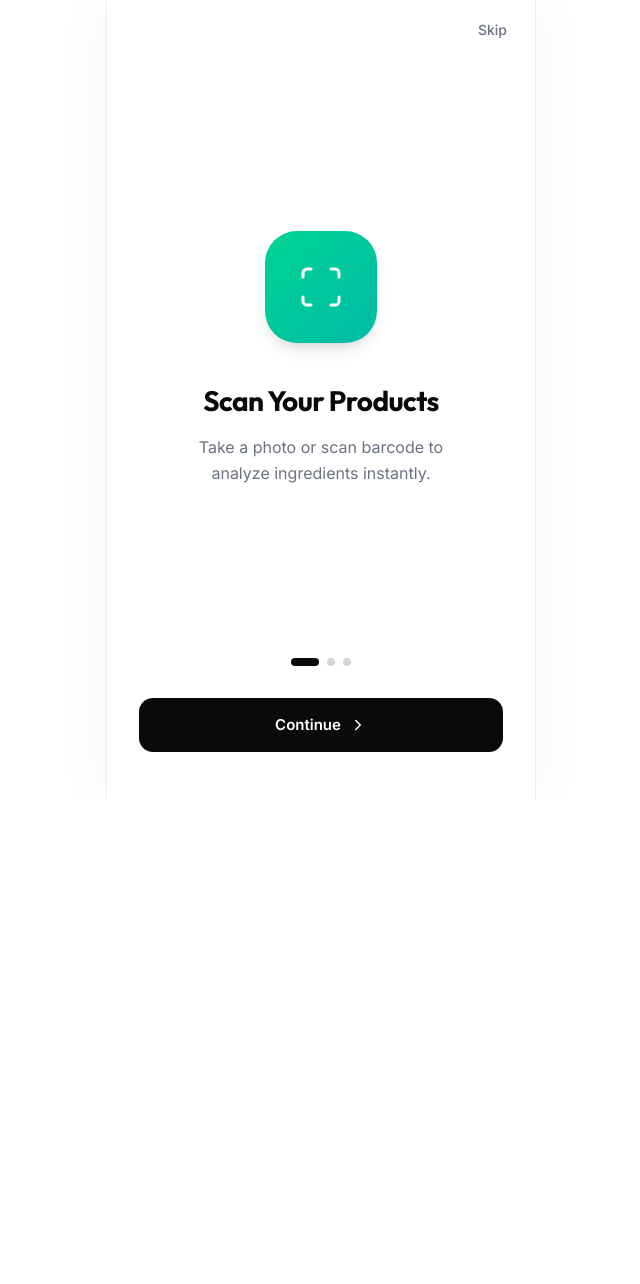
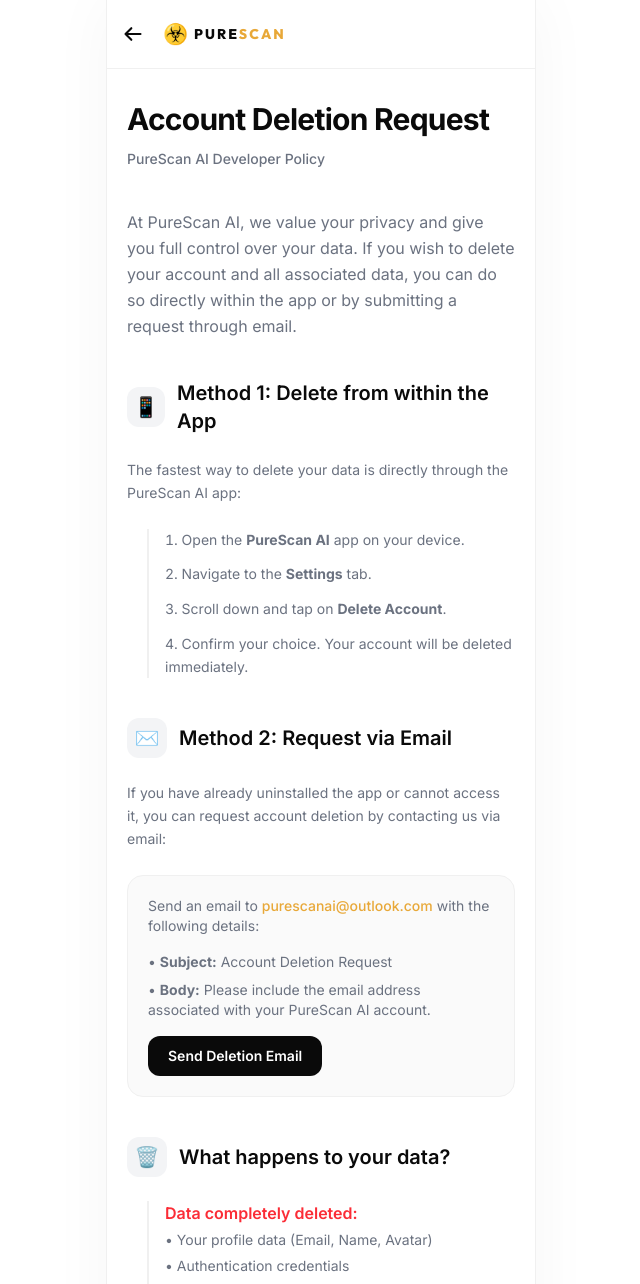
Before and after one commit to mohsinuddin1/webtoxic, a React (Vite) app: page /delete-account in a window 1280 px wide. Before the commit this address led to /onboarding. Shown: the top 1284 px of the page, without its empty margins (319-959 px from the left). Before the commit the page ends 800 px from the top, so only its background shows below. Built offline with nearby package versions, Linux system fonts and the light colour scheme; no server answers.

Commit message:
acc delete

```diff
--- a/src/App.jsx
+++ b/src/App.jsx
@@ -11,6 +11,7 @@
 import Paywall from './pages/Paywall'
 import Settings from './pages/Settings'
 import PrivacyPolicy from './pages/Legal'
+import AccountDeletion from './pages/AccountDeletion'
 
 
 const queryClient = new QueryClient()
@@ -105,6 +106,10 @@
         element={<PrivacyPolicy />}
       />
       <Route
+        path="/delete-account"
+        element={<AccountDeletion />}
+      />
+      <Route
         path="/settings"
         element={
           <ProtectedRoute>
--- /dev/null
+++ b/src/pages/AccountDeletion.jsx
@@ -0,0 +1,118 @@
+import { Link } from 'react-router-dom';
+
+export default function AccountDeletion() {
+    return (
+        <div className="min-h-dvh bg-[var(--color-surface)] text-[var(--color-text-primary)] animate-fade-in-up">
+            {/* Header */}
+            <header className="sticky top-0 z-50 glass border-b border-[var(--color-border-light)] px-4 py-4 flex items-center gap-3">
+                <Link to="/" className="p-2 -ml-2 rounded-full hover:bg-[var(--color-surface-muted)] transition-colors active:scale-95">
+                    <svg className="w-5 h-5 text-[var(--color-text-primary)]" fill="none" viewBox="0 0 24 24" stroke="currentColor">
+                        <path strokeLinecap="round" strokeLinejoin="round" strokeWidth={2.5} d="M10 19l-7-7m0 0l7-7m-7 7h18" />
+                    </svg>
+                </Link>
+                <div className="flex items-center gap-1.5 flex-1">
+                    <span className="text-xl">☣️</span>
+                    <span className="text-brand text-sm tracking-[0.15em] font-bold">
+                        PURE<span className="text-[var(--color-accent)]">SCAN</span>
+                    </span>
+                </div>
+            </header>
+
+            <main className="px-5 py-8 pb-32 max-w-2xl mx-auto space-y-10">
+                <div>
+                    <h1 className="text-3xl font-bold tracking-tight mb-3">Account Deletion Request</h1>
+                    <p className="text-[var(--color-text-secondary)] text-sm font-medium">
+                        PureScan AI Developer Policy
+                    </p>
+                </div>
+
+                <section className="space-y-4">
+                    <p className="text-[var(--color-text-secondary)] leading-relaxed">
+                        At PureScan AI, we value your privacy and give you full control over your data. If you wish to delete your account and all associated data, you can do so directly within the app or by submitting a request through email.
+                    </p>
+                </section>
+
+                <section className="space-y-6">
+                    <div className="flex items-center gap-3">
+                        <div className="w-10 h-10 rounded-xl bg-[var(--color-surface-muted)] flex items-center justify-center text-xl">
+                            📱
+                        </div>
+                        <h2 className="text-xl font-semibold">Method 1: Delete from within the App</h2>
+                    </div>
+
+                    <p className="text-sm text-[var(--color-text-secondary)] leading-relaxed">
+                        The fastest way to delete your data is directly through the PureScan AI app:
+                    </p>
+
+                    <ol className="space-y-3 text-[var(--color-text-secondary)] text-sm leading-relaxed pl-4 border-l-2 border-[var(--color-border-light)] ml-5 list-decimal list-inside">
+                        <li>Open the <strong>PureScan AI</strong> app on your device.</li>
+                        <li>Navigate to the <strong>Settings</strong> tab.</li>
+                        <li>Scroll down and tap on <strong>Delete Account</strong>.</li>
+                        <li>Confirm your choice. Your account will be deleted immediately.</li>
+                    </ol>
+                </section>
+
+                <section className="space-y-6">
+                    <div className="flex items-center gap-3">
+                        <div className="w-10 h-10 rounded-xl bg-[var(--color-surface-muted)] flex items-center justify-center text-xl">
+                            ✉️
+                        </div>
+                        <h2 className="text-xl font-semibold">Method 2: Request via Email</h2>
+                    </div>
+
+                    <p className="text-sm text-[var(--color-text-secondary)] leading-relaxed">
+                        If you have already uninstalled the app or cannot access it, you can request account deletion by contacting us via email:
+                    </p>
+
+                    <div className="bg-[var(--color-surface-elevated)] p-5 rounded-2xl border border-[var(--color-border-light)]">
+                        <p className="text-sm text-[var(--color-text-secondary)] mb-4">
+                            Send an email to <a href="mailto:purescanai@outlook.com?subject=Account%20Deletion%20Request" className="text-[var(--color-accent)] font-medium hover:underline">purescanai@outlook.com</a> with the following details:
+                        </p>
+                        <ul className="space-y-2 text-[var(--color-text-secondary)] text-sm mb-4">
+                            <li>• <strong>Subject:</strong> Account Deletion Request</li>
+                            <li>• <strong>Body:</strong> Please include the email address associated with your PureScan AI account.</li>
+                        </ul>
+                        <a href="mailto:purescanai@outlook.com?subject=Account%20Deletion%20Request" className="inline-flex items-center justify-center gap-2 px-5 py-2.5 bg-[var(--color-text-primary)] text-[var(--color-surface)] rounded-xl text-sm font-semibold active:scale-95 transition-transform w-full sm:w-auto">
+                            Send Deletion Email
+                        </a>
+                    </div>
+                </section>
+
+                <section className="space-y-6">
+                    <div className="flex items-center gap-3">
+                        <div className="w-10 h-10 rounded-xl bg-[var(--color-surface-muted)] flex items-center justify-center text-xl">
+                            🗑️
+                        </div>
+                        <h2 className="text-xl font-semibold">What happens to your data?</h2>
+                    </div>
+
+                    <div className="space-y-4 pl-4 border-l-2 border-[var(--color-border-light)] ml-5">
+                        <div>
+                            <h3 className="font-semibold mb-1 text-red-500">Data completely deleted:</h3>
+                            <ul className="text-sm text-[var(--color-text-secondary)] leading-relaxed space-y-1 mt-1">
+                                <li>• Your profile data (Email, Name, Avatar)</li>
+                                <li>• Authentication credentials</li>
+                                <li>• Health preferences (Dietary profiles, Allergies, Goals)</li>
+                                <li>• All of your past scanning history</li>
+                            </ul>
+                        </div>
+
+                        <div>
+                            <h3 className="font-semibold mb-1 mt-4">Data kept indefinitely:</h3>
+                            <ul className="text-sm text-[var(--color-text-secondary)] leading-relaxed space-y-1 mt-1">
+                                <li>• Completely anonymized and aggregated analytics used to improve system performance. This data cannot be linked back to you.</li>
+                            </ul>
+                        </div>
+
+                        <div>
+                            <h3 className="font-semibold mb-1 mt-4">Data Retention Period:</h3>
+                            <p className="text-sm text-[var(--color-text-secondary)] leading-relaxed">
+                                Once an account deletion request is initiated via the app, data is deleted immediately. If requested via email, we process the deletion within <strong>14 days</strong> of confirming your identity.
+                            </p>
+                        </div>
+                    </div>
+                </section>
+            </main>
+        </div>
+    );
+}
--- a/src/pages/Legal.jsx
+++ b/src/pages/Legal.jsx
@@ -138,10 +138,13 @@
                     </p>
                 </section>
 
-                <section className="text-center pt-8 pb-4">
+                <section className="text-center pt-8 pb-4 space-y-4">
                     <p className="text-sm text-[var(--color-text-secondary)]">
                         If you have questions about this policy, please let us know at <br />
                         <a href="mailto:purescanai@outlook.com" className="text-[var(--color-accent)] font-semibold underline mt-1 inline-block">purescanai@outlook.com</a>
+                    </p>
+                    <p className="text-sm text-[var(--color-text-secondary)]">
+                        <Link to="/delete-account" className="text-[var(--color-accent)] font-semibold hover:underline">Request Account Deletion</Link>
                     </p>
                 </section>
             </main>
```
